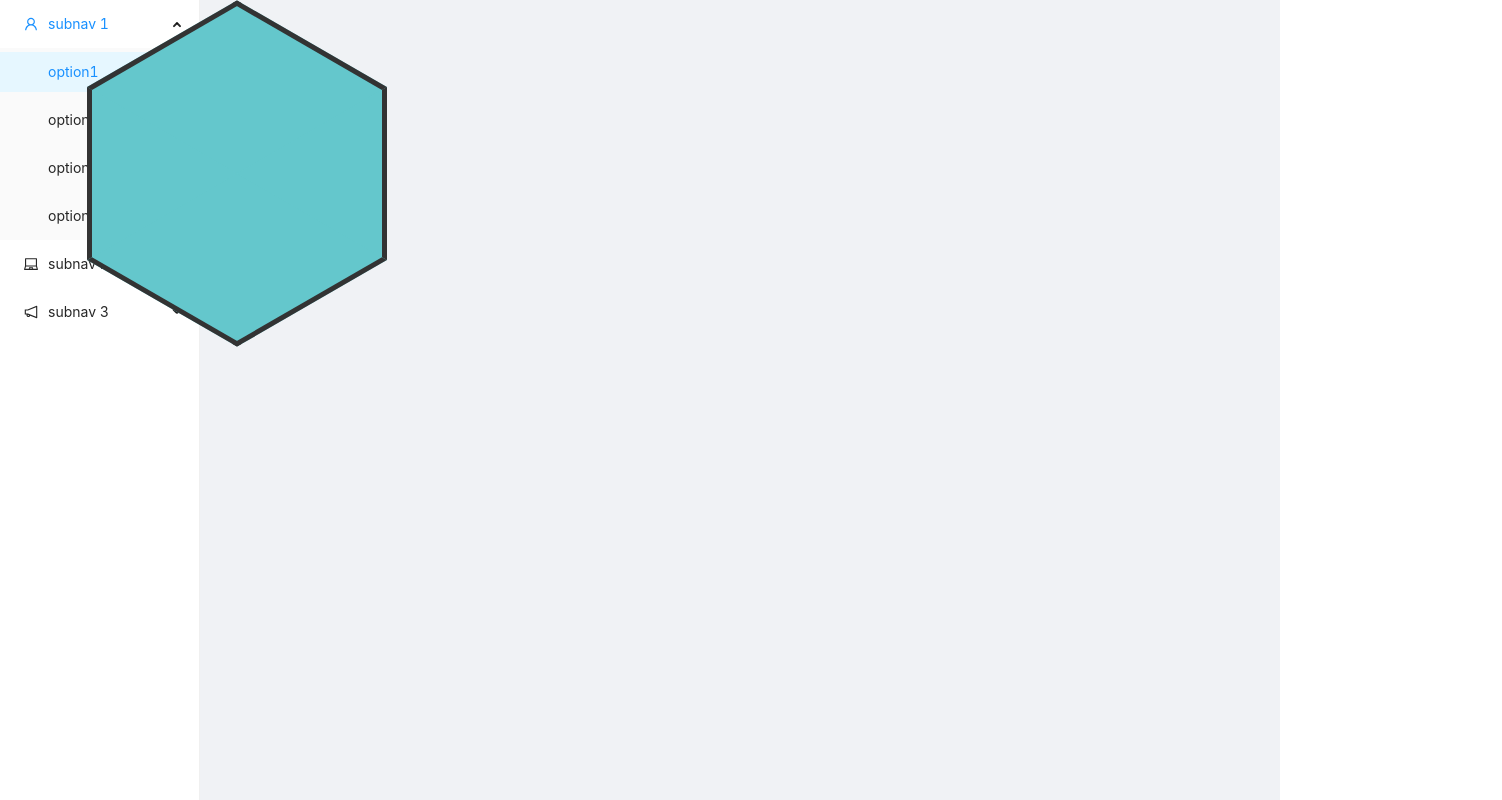
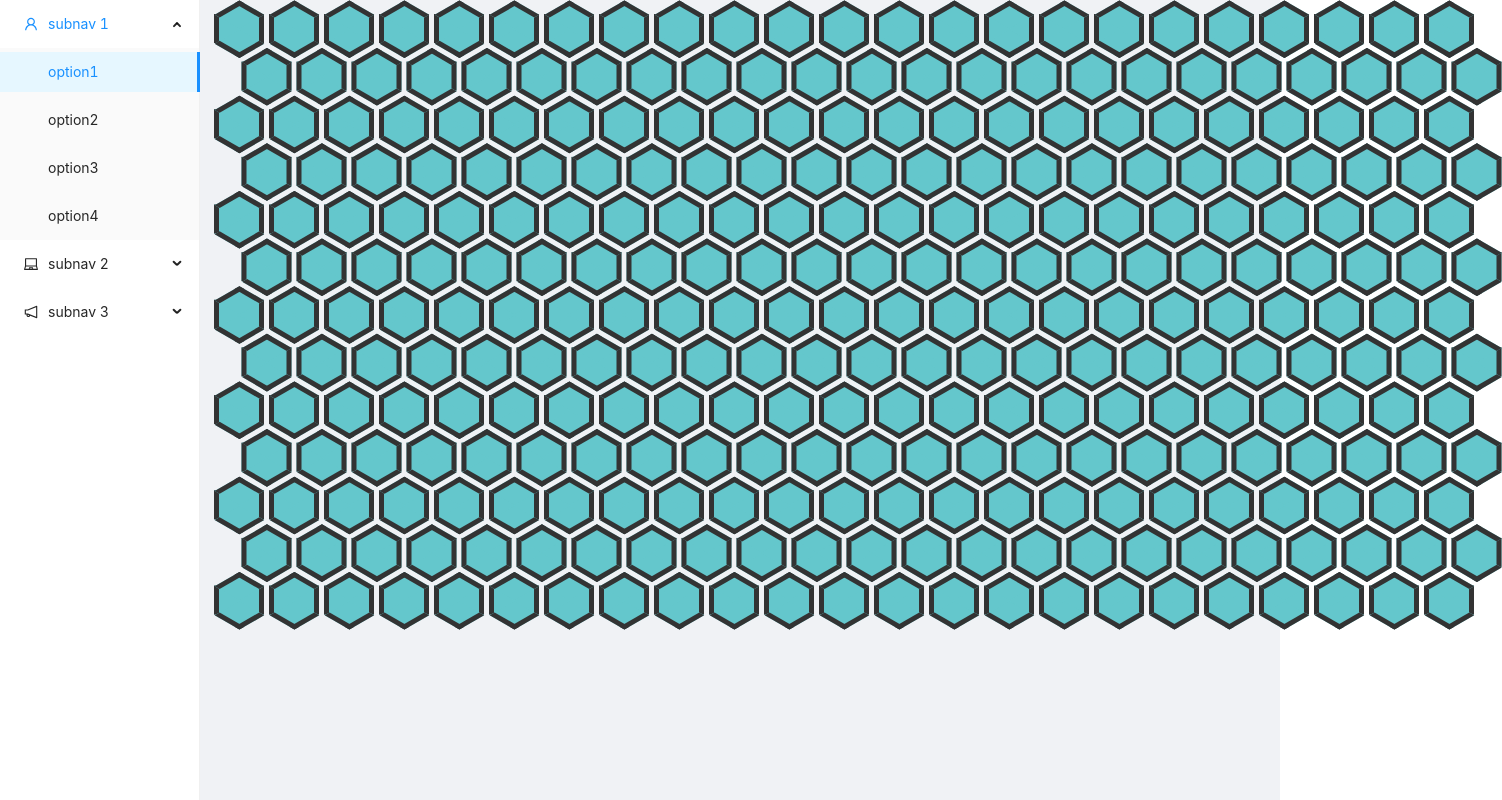
Before and after one commit to GeorgeSheppard/path-finder, a React (Create React App) app: page / in a window 1280 px wide. Shown: the whole page, 1502 px wide, since content can reach past the window. Built offline with nearby package versions, Linux system fonts and the light colour scheme.

Commit message:
dynamically assigning a grid based on the size of the page

```diff
--- a/src/Canvas/canvas.jsx
+++ b/src/Canvas/canvas.jsx
@@ -1,4 +1,4 @@
-import React from "react";
+import React, { useRef, useEffect, useState } from "react";
 // import Square from "../Square/square";
 import Hexagon from "../Hexagon/hexagon"
 
@@ -9,11 +9,61 @@ import Hexagon from "../Hexagon/hexagon"
  * Information on hexagonal coordinates here
  * https://www.redblobgames.com/grids/hexagons/
  */
+const Canvas = (props) => {
+	const ref = useRef(null);
+	const width = 50;
+	const spacing = 5;
+	const [windowSize, setWindowSize] = useState({height: 0, width: 0})
 
-// TODO: Probably best way to create the nice looking hexagon is with an SVG
+	useEffect(() => {
+		console.log('width', ref.current.offsetWidth, ref.current.offsetHeight);
+		setWindowSize({
+			height: ref.current.offsetHeight,
+			width: ref.current.offsetWidth
+		})
+	}, []);
 
-const Canvas = (props) => {
-  return <Hexagon />
+	const grid = createGrid(windowSize, width, spacing);
+
+	const style = {
+		overflow: "hidden",
+		height: "100vh",
+		width: "100vw"
+	}
+
+	return (
+		<div ref={ref} style={style}>
+			{grid && grid.map(coord => {
+				const hexProps = {
+					width,
+					x: coord[0],
+					y: coord[1],
+					spacing
+				}
+
+				return <Hexagon key={`${coord[0]}:${coord[1]}`} {...hexProps} />
+			})}
+		</div>
+	)
 };
 
+const createGrid = (windowSize, width, spacing) => {
+	console.log('windowSize', windowSize, 'width', width);
+
+	if (windowSize.height !== 0 && windowSize.width !== 0) {
+		const sizeX = Math.floor(windowSize.width/ (width + spacing));
+		const sizeY = Math.floor(windowSize.height/( 2 * Math.sqrt(3) / 3 * width));
+
+		const coords = [];
+
+		for (let i = 0; i < sizeX; i++) {
+			for (let j = 0; j < sizeY; j++) {
+				coords.push([i, j]);
+			}
+		}
+
+		return coords;
+	}
+}
+
 export default Canvas;
```
